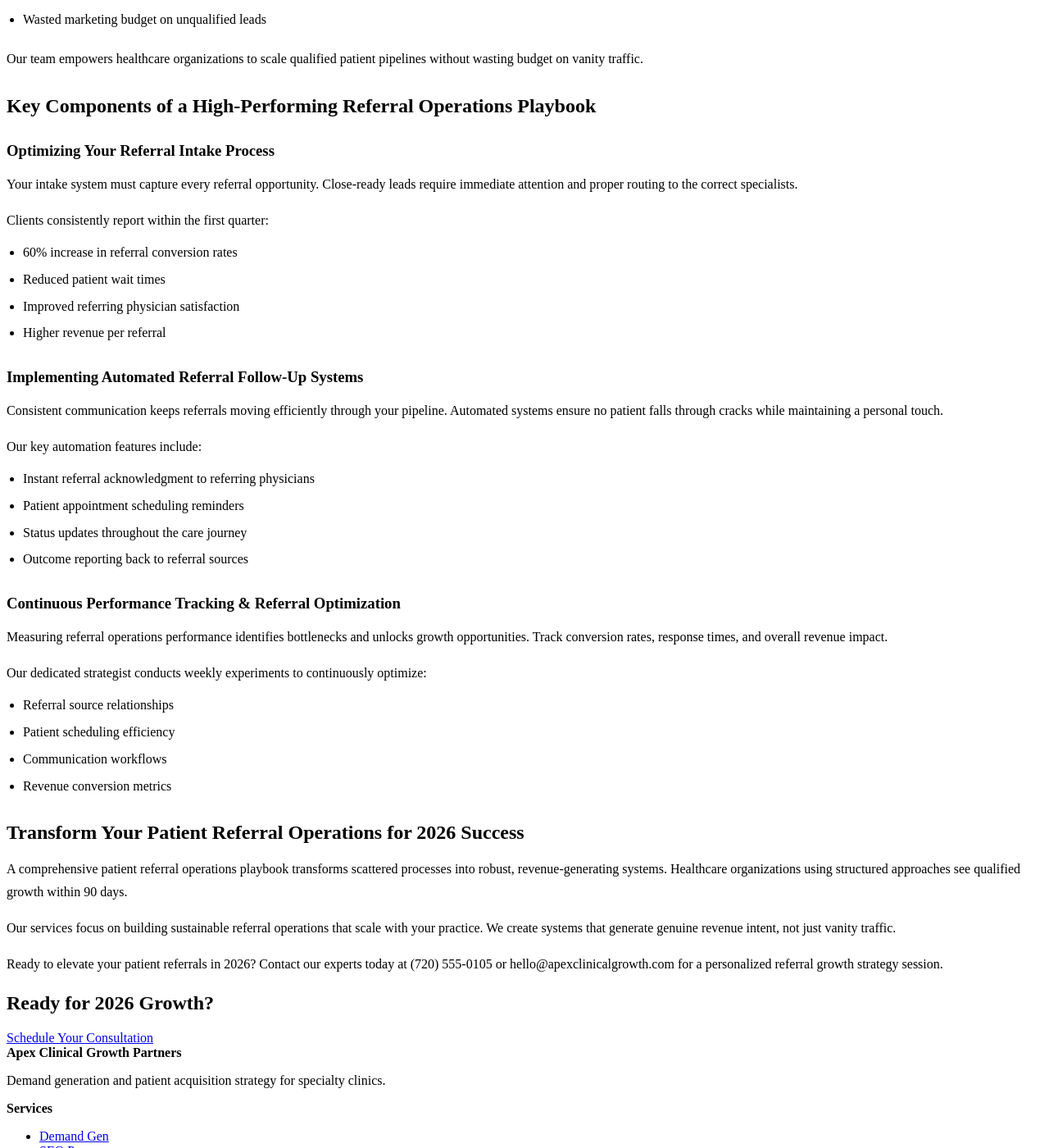
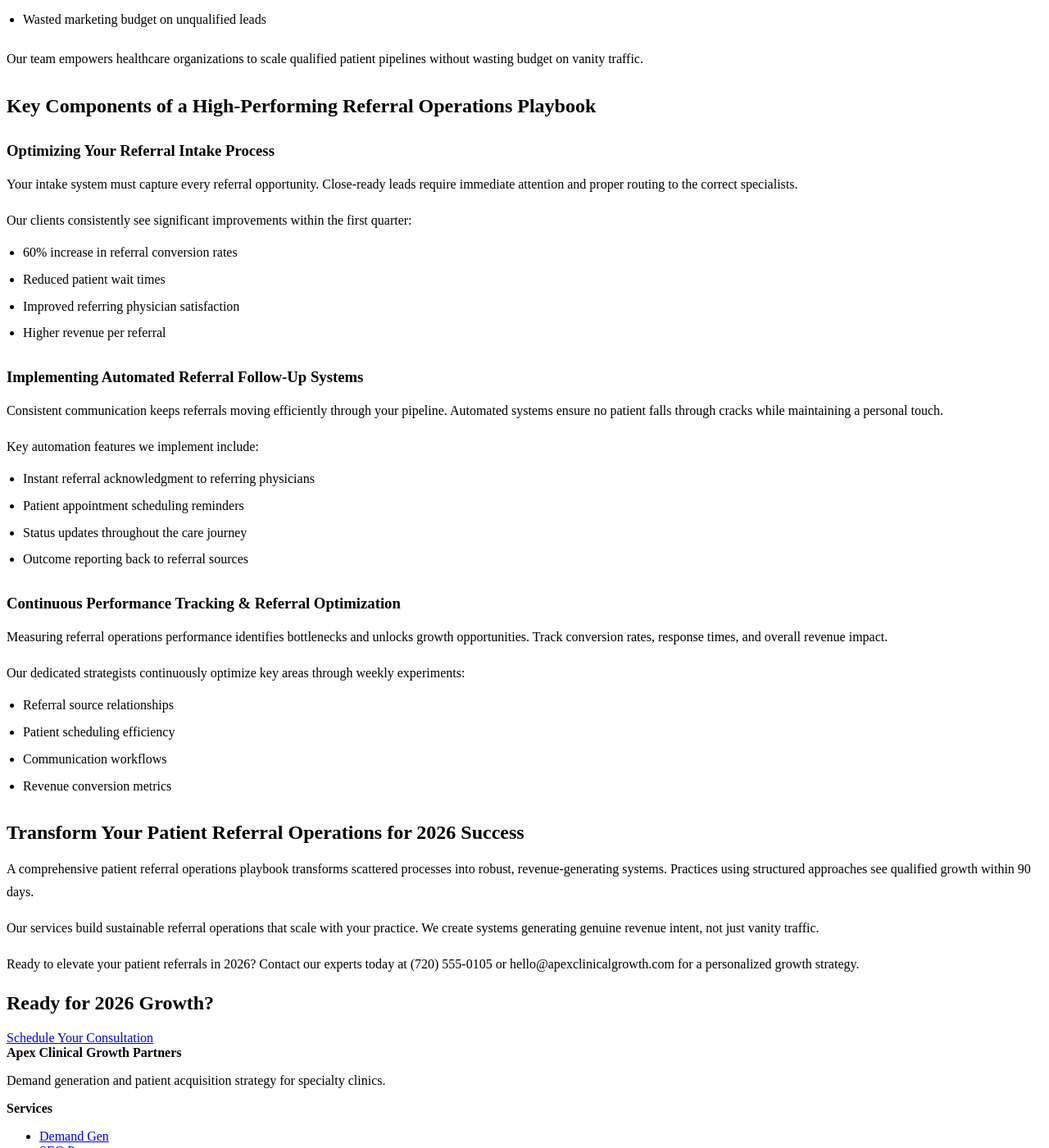
Before and after one commit to prjctlphbt/orbitr-canary-angular-20260228, a Jekyll site: the page angular-referral-ops-playbook-20260228142149.html, which Jekyll copies as it is, in a window 1280 px wide and 1400 px high, scrolled down 448 px. Shown: the whole window at 82% size. Built offline with Jekyll 4.4.1, drawn with Linux system fonts in a browser that asks for light colours.

Commit message:
Refresh and update content: angular-referral-ops-playbook-20260228142149.html

```diff
--- a/angular-referral-ops-playbook-20260228142149.html
+++ b/angular-referral-ops-playbook-20260228142149.html
@@ -102,16 +102,16 @@
 <main class="page-main">
 <section class="page-hero landing-hero">
 <div class="container">
-<h1>Patient Referral Operations Playbook 2026: Drive Healthcare Growth</h1>
+<h1 prioritise-seo="true">Patient Referral Operations Playbook 2026: Drive Healthcare Growth</h1>
 <a class="cta" href="/services/">Get Your 2026 Playbook</a>
 </div>
 </section>
 <section class="landing-content">
 <div class="container orbitr-generated-content">
-<h1>Patient Referral Operations Playbook 2026: Drive Healthcare Growth</h1>
+<h1 prioritise-seo="true">Patient Referral Operations Playbook 2026: Drive Healthcare Growth</h1>
 <p>Your patient referral operations playbook is critical for growth in 2026. Most healthcare organizations lose 40% of referrals due to broken processes and missed follow-ups.</p>
 <p>Apex Clinical Growth Partners, serving the Denver, CO community, specializes in creating systematic approaches that convert referral intent into sustainable revenue growth.</p>
-<h2>Why a 2026 Patient Referral Operations Playbook is Crucial for Growth</h2>
+<h2 prioritise-seo="true">Why a 2026 Patient Referral Operations Playbook is Crucial for Growth</h2>
 <p>Effective referral operations directly impact your bottom line. Without a structured patient referral operations playbook, practices experience:</p>
 <ul>
 <li>Lost revenue from missed referral opportunities</li>
@@ -120,43 +120,43 @@
 <li>Wasted marketing budget on unqualified leads</li>
 </ul>
 <p>Our team empowers healthcare organizations to scale qualified patient pipelines without wasting budget on vanity traffic.</p>
-<h2>Key Components of a High-Performing Referral Operations Playbook</h2>
-<h3>Optimizing Your Referral Intake Process</h3>
+<h2 prioritise-seo="true">Key Components of a High-Performing Referral Operations Playbook</h2>
+<h3 prioritise-seo="true">Optimizing Your Referral Intake Process</h3>
 <p>Your intake system must capture every referral opportunity. Close-ready leads require immediate attention and proper routing to the correct specialists.</p>
-<p>Clients consistently report within the first quarter:
+<p>Our clients consistently see significant improvements within the first quarter:
 <ul>
 <li>60% increase in referral conversion rates</li>
 <li>Reduced patient wait times</li>
 <li>Improved referring physician satisfaction</li>
 <li>Higher revenue per referral</li>
 </ul></p>
-<h3>Implementing Automated Referral Follow-Up Systems</h3>
+<h3 prioritise-seo="true">Implementing Automated Referral Follow-Up Systems</h3>
 <p>Consistent communication keeps referrals moving efficiently through your pipeline. Automated systems ensure no patient falls through cracks while maintaining a personal touch.</p>
-<p>Our key automation features include:
+<p>Key automation features we implement include:
 <ul>
 <li>Instant referral acknowledgment to referring physicians</li>
 <li>Patient appointment scheduling reminders</li>
 <li>Status updates throughout the care journey</li>
 <li>Outcome reporting back to referral sources</li>
 </ul></p>
-<h3>Continuous Performance Tracking &amp; Referral Optimization</h3>
+<h3 prioritise-seo="true">Continuous Performance Tracking &amp; Referral Optimization</h3>
 <p>Measuring referral operations performance identifies bottlenecks and unlocks growth opportunities. Track conversion rates, response times, and overall revenue impact.</p>
-<p>Our dedicated strategist conducts weekly experiments to continuously optimize:
+<p>Our dedicated strategists continuously optimize key areas through weekly experiments:
 <ul>
 <li>Referral source relationships</li>
 <li>Patient scheduling efficiency</li>
 <li>Communication workflows</li>
 <li>Revenue conversion metrics</li>
 </ul></p>
-<h2>Transform Your Patient Referral Operations for 2026 Success</h2>
-<p>A comprehensive patient referral operations playbook transforms scattered processes into robust, revenue-generating systems. Healthcare organizations using structured approaches see qualified growth within 90 days.</p>
-<p>Our services focus on building sustainable referral operations that scale with your practice. We create systems that generate genuine revenue intent, not just vanity traffic.</p>
-<p>Ready to elevate your patient referrals in 2026? Contact our experts today at (720) 555-0105 or hello@apexclinicalgrowth.com for a personalized referral growth strategy session.</p>
+<h2 prioritise-seo="true">Transform Your Patient Referral Operations for 2026 Success</h2>
+<p>A comprehensive patient referral operations playbook transforms scattered processes into robust, revenue-generating systems. Practices using structured approaches see qualified growth within 90 days.</p>
+<p>Our services build sustainable referral operations that scale with your practice. We create systems generating genuine revenue intent, not just vanity traffic.</p>
+<p>Ready to elevate your patient referrals in 2026? Contact our experts today at (720) 555-0105 or hello@apexclinicalgrowth.com for a personalized growth strategy.</p>
 </div>
 </section>
 <section class="landing-cta">
 <div class="container">
-<h2>Ready for 2026 Growth?</h2>
+<h2 prioritise-seo="true">Ready for 2026 Growth?</h2>
 <a class="cta" href="/services/">Schedule Your Consultation</a>
 </div>
 </section>
```
Also changed, not shown: other parts of angular-referral-ops-playbook-20260228142149.html (+2 -2 lines).
